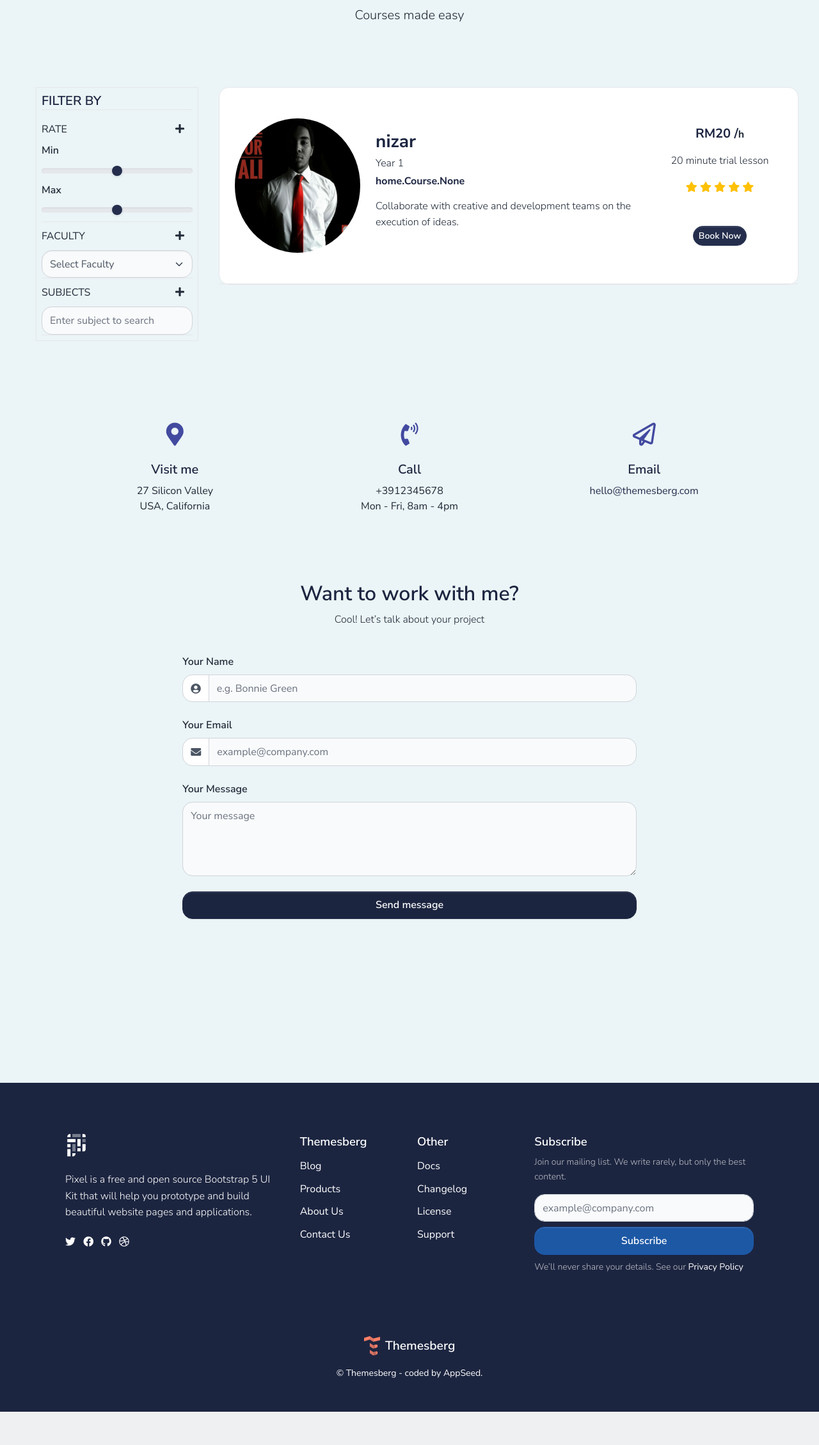
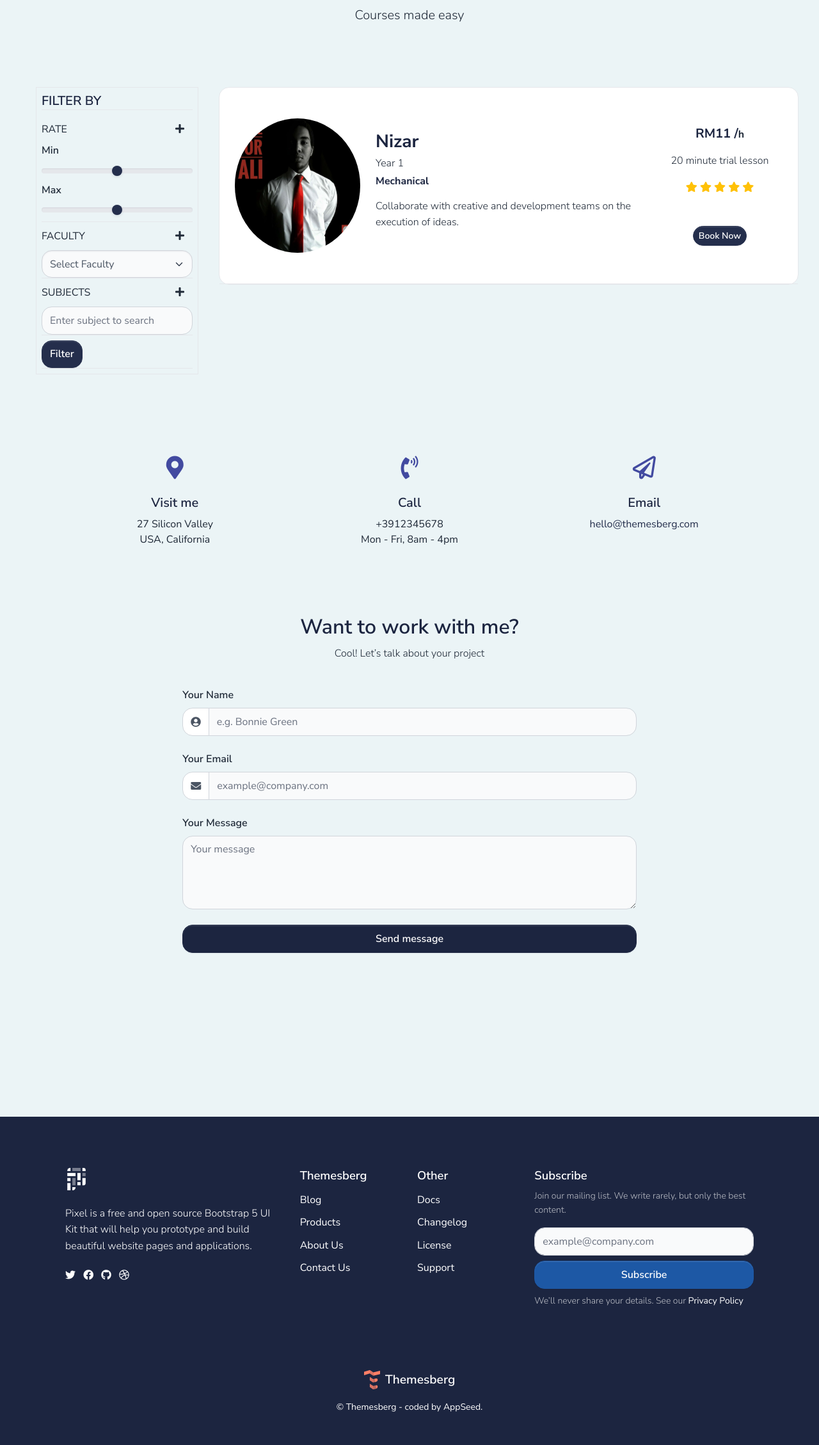
Before and after one commit to nizarhaider/collegetutor.my, a Django app: page / in a window 1280 px wide. Shown: the part 294-2552 px from the top of the page at 64% size. Before the commit the page ends 2500 px from the top, so only its background shows below. Run offline with Django 3.2, Linux system fonts and the light colour scheme; data comes from the database, SQL or seed files in the repository; some libraries are stand-ins or nearby versions.

Commit message:
filter update

```diff
--- a/apps/home/admin.py
+++ b/apps/home/admin.py
@@ -4,8 +4,9 @@ Copyright (c) 2019 - present AppSeed.us
 """
 
 from django.contrib import admin
-from .models import Profile, Course
+from .models import Profile, Course, Faculty
 
 # Register your models here.
 admin.site.register(Profile)
 admin.site.register(Course)
+admin.site.register(Faculty)
--- a/apps/home/models.py
+++ b/apps/home/models.py
@@ -6,11 +6,23 @@ from django.db import models
 from django.contrib.auth.models import User
 
 
+# class Course(models.Model):
+#     course = models.CharField(max_length=20, blank=True)
+#
+#     def __str__(self):
+#         return self.course
+
 class Course(models.Model):
-    course = models.CharField(max_length=10, blank=True)
+    name = models.CharField(max_length=30)
 
     def __str__(self):
-        return self.course
+        return self.name
+
+class Faculty(models.Model):
+    name = models.CharField(max_length=30)
+
+    def __str__(self):
+        return self.name
 
 class Profile(models.Model):
     YEAR = (
@@ -19,13 +31,14 @@ class Profile(models.Model):
         ('3', '3'),
         ('4', '4')
     )
-
     user = models.OneToOneField(User, on_delete=models.CASCADE) # Delete profile when user is deleted
     image = models.ImageField(default='chad.jpg', upload_to='profile_pics')
     course = models.ManyToManyField(Course)
+    faculty = models.ForeignKey(Faculty, on_delete=models.CASCADE,blank=True, null=True, default = None)
+    # faculty = models.One(Faculty, Profile, "faculty")
     # rating = models.IntegerField
     year = models.CharField(max_length=1, choices=YEAR, blank=True)
-    rate = models.IntegerField()
+    rate = models.IntegerField(default=0)
 
     def __str__(self):
         return f'{self.user.username} Profile' #show how we want it to be displayed
--- a/apps/home/views.py
+++ b/apps/home/views.py
@@ -9,7 +9,7 @@ from django.contrib.auth.decorators import login_required
 from django.http import HttpResponse, HttpResponseRedirect
 from django.template import loader
 from django.urls import reverse
-from .models import Profile, Course
+from .models import Profile, Course, Faculty
 
 
 def is_valid_queryparam(param):
@@ -19,29 +19,37 @@ def is_valid_queryparam(param):
 def filter(request):
     qs = Profile.objects.all()
     courses = Course.objects.all()
+    faculties = Faculty.objects.all()
+
     # title_contains_query = request.GET.get('title_contains')
     course = request.GET.get('search_sub')
     faculty = request.GET.get('faculty')
-    rate_min = request.GET.get('rate_min')
-    rate_max = request.GET.get('rate_max')
+    rate_min = request.GET.get('min_range')
+    rate_max = request.GET.get('max_range')
 
     if is_valid_queryparam(course):
-        qs = qs.filter(id=course)
+        qs = qs.filter(course__name=course)
+
+    if is_valid_queryparam(faculty) and faculty != 'Select Faculty':
+        qs = qs.filter(faculty__name=faculty)
 
     if is_valid_queryparam(rate_min):
-        qs = qs.filter(views__gte=rate_min)
+        qs = qs.filter(rate__gte=rate_min)
 
     if is_valid_queryparam(rate_max):
-        qs = qs.filter(views__lt=rate_min)
+        qs = qs.filter(rate__lte=rate_max)
+
+    # if is_valid_queryparam(rate_max):
+    #     qs = qs.filter(views__lt=rate_min)
 
     return qs
-
 
 def index(request):
     qs = filter(request)
     context = {'segment': 'index',
                'queryset' : qs,
-               'user_list': Profile.objects.all()}
+               'faculties': Faculty.objects.all(),
+               'courses': Course.objects.all()}
 
 
     html_template = loader.get_template('home/homepage.html')
--- a/apps/templates/home/homepage.html
+++ b/apps/templates/home/homepage.html
@@ -51,7 +51,7 @@
                 </div>
                 <div class="col-9">
                     <div class="card bg-white border-gray-300">
-                        {% for user in user_list %}
+                        {% for user in queryset %}
                             <div class="border-bottom px-4 py-5">
                             <div class="row align-items-center">
                                 <div class="col-3 pb-3 pb-md-0">
@@ -60,7 +60,7 @@
                                 <div class="col-6  pb-md-3">
                                     <h2 class="h3 mb-1 fw-bolder">{{ user.user }}</h2>
                                     <p class="p mb-1"> Year {{user.year}}</p>
-                                    <h3 class="h6 mb-3 fw-bolder">{{user.course}}</h3>
+                                    <h3 class="h6 mb-3 fw-bolder">{{user.faculty}}</h3>
                                     <p class="mb-0">Collaborate with creative and development teams on the execution of ideas.</p>
                                 </div>
                                 <div class="col-3 text-center ">
--- a/apps/templates/includes/sidebar.html
+++ b/apps/templates/includes/sidebar.html
@@ -1,7 +1,9 @@
+
 <div class="d-sm-flex">
     <div class="me-sm-2">
         <div id="filter" class="p-2 bg-light ms-md-4 ms-sm-2 border">
             <div class="border-bottom h5 text-uppercase">Filter By</div>
+                <form>
                     <div class="box border-bottom">
                         <div class="box-label text-uppercase d-flex align-items-center">Rate <button class="btn ms-auto" type="button" data-bs-toggle="collapse" data-bs-target="#rate" aria-expanded="false" aria-controls="rate"> <span class="fas fa-plus"></span> </button> </div>
                         <div id="rate" class="collapse show">
@@ -16,9 +18,11 @@
                         <div id="faculty" class="collapse show">
                             <select class="form-select" aria-label="Default select example" name="faculty">
                               <option selected>Select Faculty</option>
-                      <option value="1">Mechanical</option>
-                      <option value="2">Computing</option>
-                      <option value="3">Electrical</option>
+                                {% for faculty in faculties %}
+                              <option value="{{faculty}}">{{ faculty }}</option>
+                                {% endfor %}
+        <!--                      <option value="2">Computing</option>-->
+        <!--                      <option value="3">Electrical</option>-->
                             </select>
                         </div>
                     </div>
@@ -29,7 +33,10 @@
 
                         </div>
                     </div>
-
+                    <div class="box border-bottom">
+                    <button type="submit" class="btn btn-primary mt-2">Filter</button>
+                </div>
+                </form>
         </div>
     </div>
 </div>
--- a/apps/templates/layouts/base.html
+++ b/apps/templates/layouts/base.html
@@ -24,7 +24,7 @@
 
 <!-- Primary Meta Tags -->
 <title>
-    Django Pixel Lite  - {% block title %}{% endblock %} | AppSeed
+    College Tutor  - {% block title %}{% endblock %}
 </title>
 
 <meta name="viewport" content="width=device-width, initial-scale=1, shrink-to-fit=no">
```
Also changed, not shown: apps/home/migrations/0001_initial.py, apps/home/migrations/0002_alter_profile_rate.py, apps/home/migrations/0002_auto_20220330_0409.py (deleted), apps/home/migrations/0003_auto_20220331_0444.py (deleted), apps/home/migrations/0005_auto_20220415_0239.py (deleted), apps/static/media/profile_pics/c0a6c439-c329-4c53-8d9d-463d34b7839b_dwkFkWa.jpg (added), db.sqlite3. Lines whose indentation alone changed are shown as unchanged.
